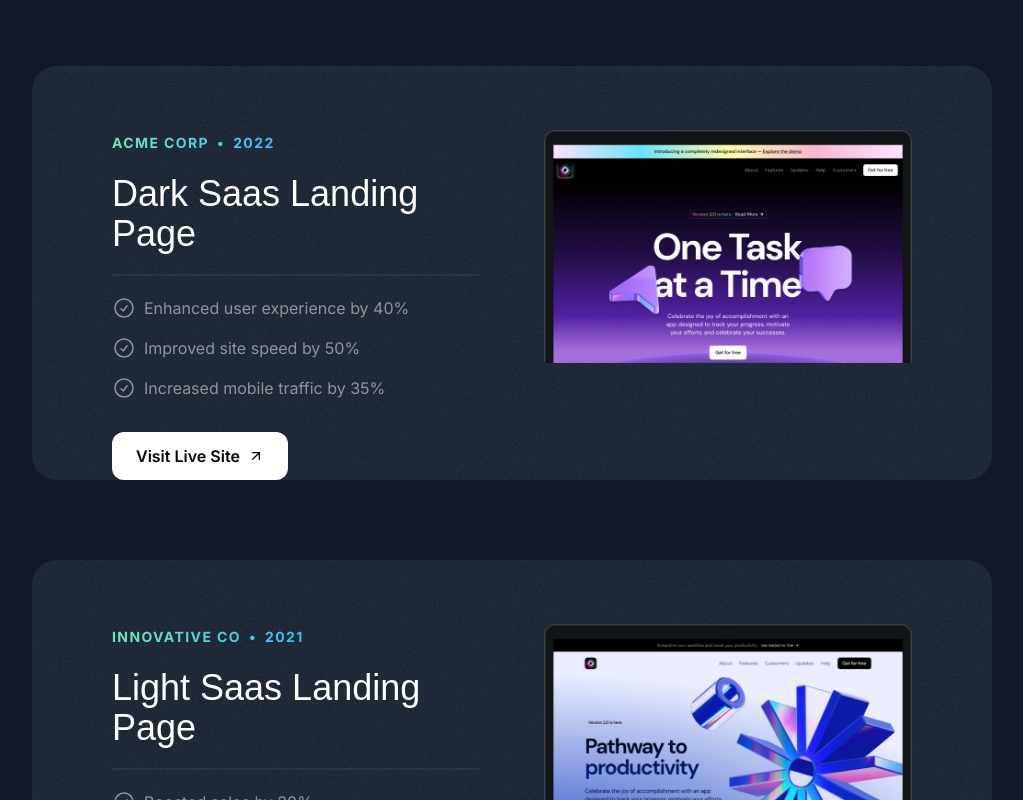
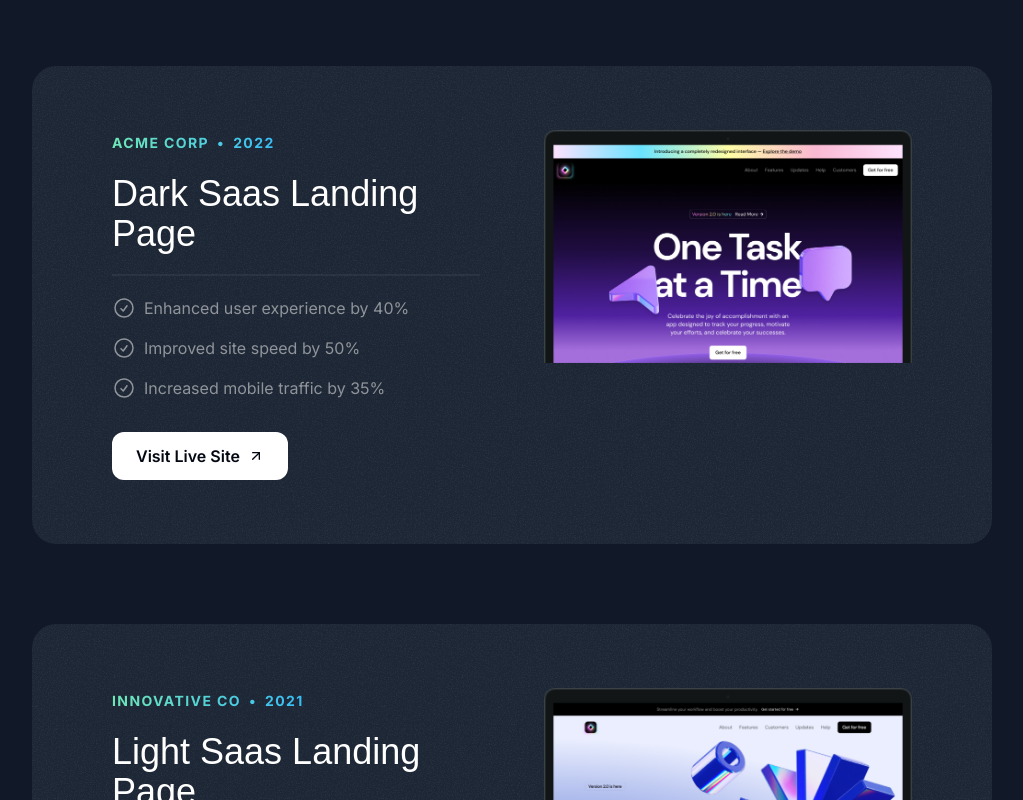
Before and after one commit to andrMaulana/single-page-portfolio, a Next.js app: page / in a window 1280 px wide. Shown: the part 1200-2000 px from the top of the page, without its empty margins (128-1151 px from the left). Built offline with nearby package versions, Linux system fonts and the light colour scheme; a web font is replaced by a local one.

Commit message:
resize padding button for desktop layout

```diff
--- a/src/sections/Projects.tsx
+++ b/src/sections/Projects.tsx
@@ -64,7 +64,7 @@ export const ProjectsSection = () => {
                 backgroundImage: `url(${grainImage.src})`
                }}></div>
                <div className="lg:grid lg:grid-cols-2 lg:gap-16">
-                <div>
+                <div className="lg:pb-16">
                 <div className="bg-gradient-to-r from-emerald-300 to-sky-400 inline-flex gap-2 font-bold uppercase tracking-widest text-sm text-transparent bg-clip-text">
                 <span>{project.company}</span>
                 <span>&bull;</span>
```
